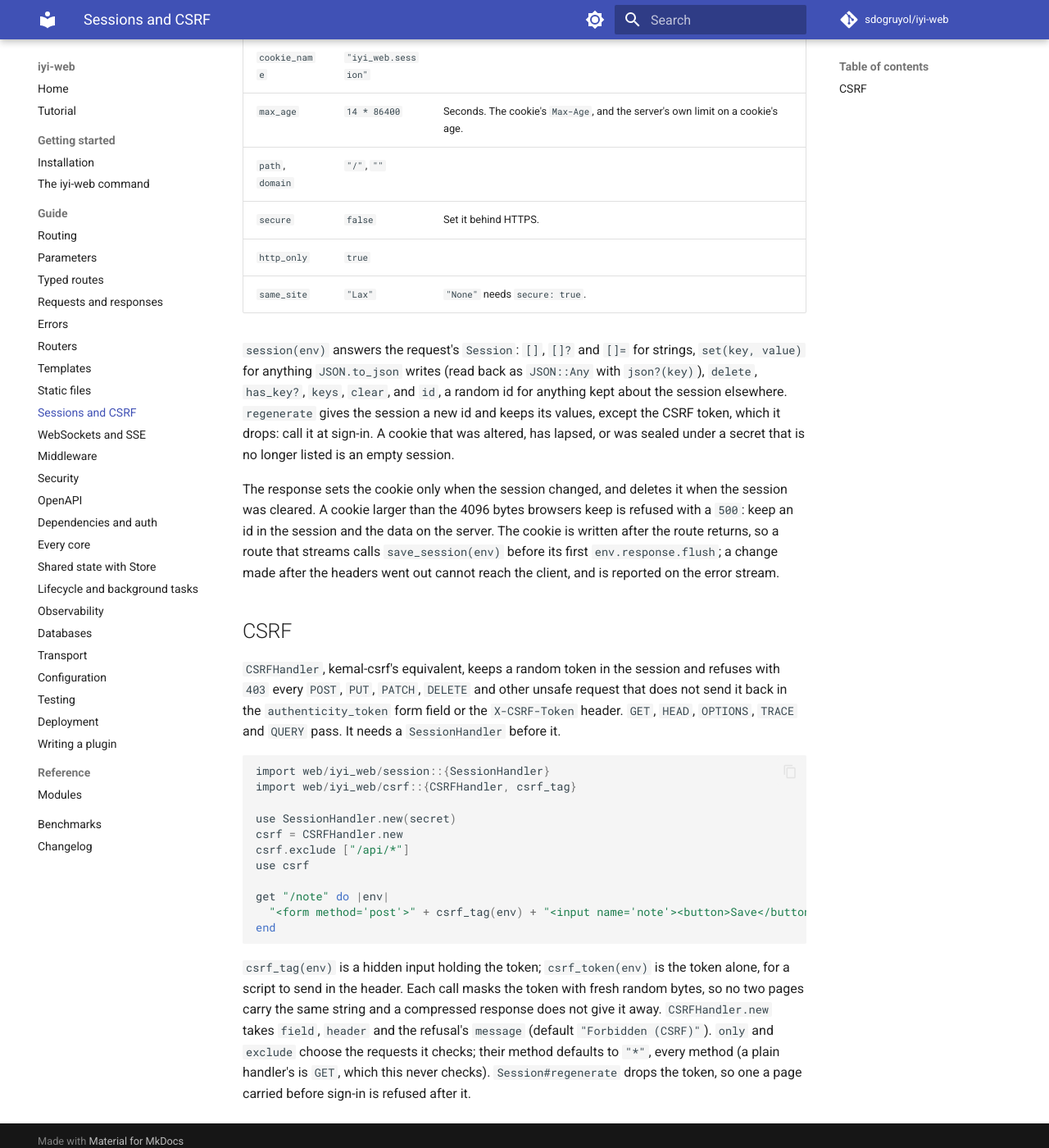
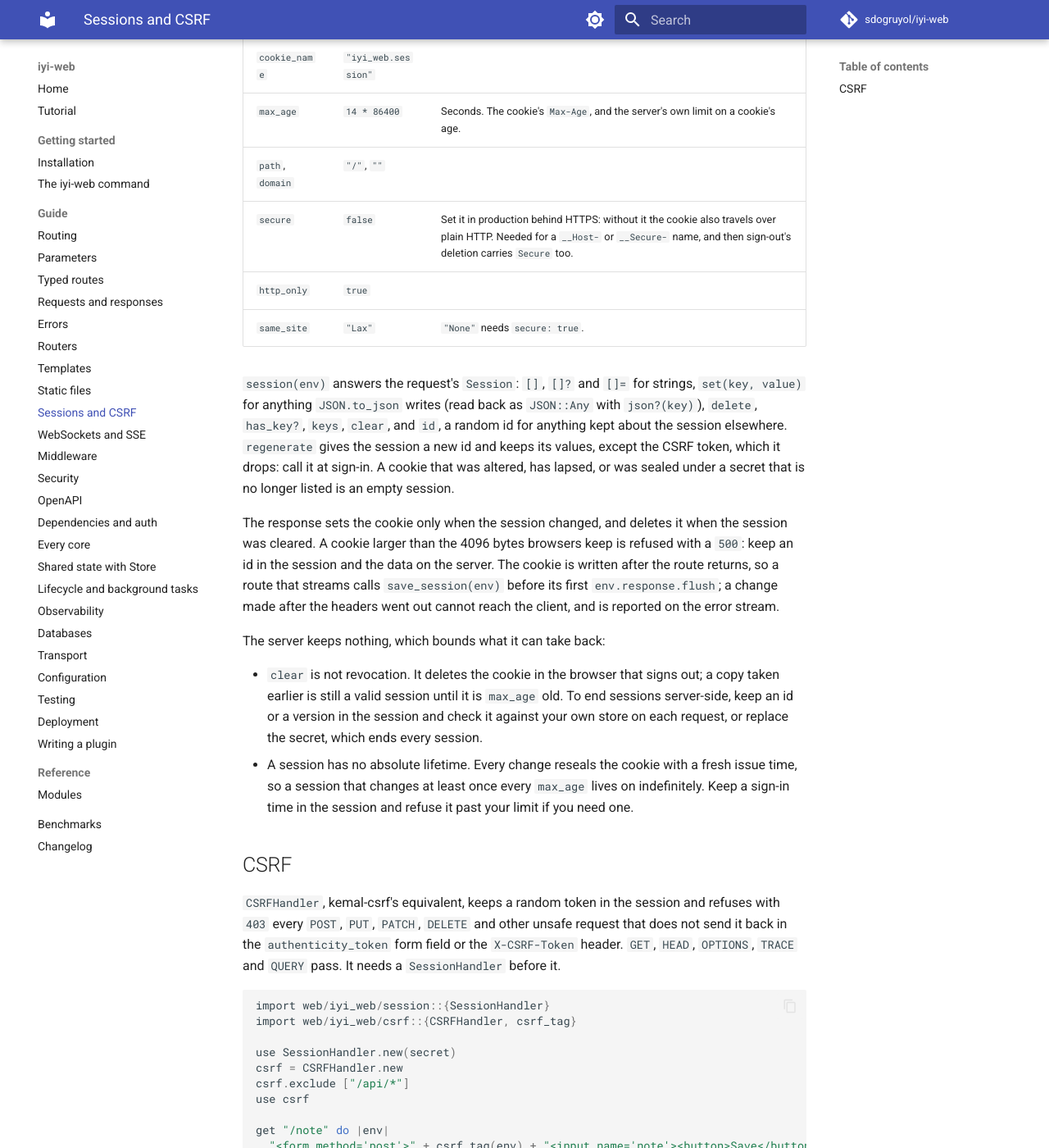
Before and after one commit to sdogruyol/iyi-web, an MkDocs documentation site: the page built from docs/sessions-and-csrf.md, in a window 1280 px wide and 1400 px high, scrolled down 874 px. Shown: the whole window at 82% size. Built offline with MkDocs 1.6.1 and Material for MkDocs 9.7.7, drawn with Linux system fonts in a browser that asks for light colours; comment, search, counter and statistics services are not loaded.

Commit message:
Document what a cookie session cannot revoke, and when to set secure

```diff
--- a/docs/sessions-and-csrf.md
+++ b/docs/sessions-and-csrf.md
@@ -37,7 +37,7 @@ the handler is made. `SessionHandler.new` also takes:
 | `cookie_name` | `"iyi_web.session"` | |
 | `max_age` | `14 * 86400` | Seconds. The cookie's `Max-Age`, and the server's own limit on a cookie's age. |
 | `path`, `domain` | `"/"`, `""` | |
-| `secure` | `false` | Set it behind HTTPS. |
+| `secure` | `false` | Set it in production behind HTTPS: without it the cookie also travels over plain HTTP. Needed for a `__Host-` or `__Secure-` name, and then sign-out's deletion carries `Secure` too. |
 | `http_only` | `true` | |
 | `same_site` | `"Lax"` | `"None"` needs `secure: true`. |
 
@@ -56,6 +56,18 @@ server. The cookie is written after the route returns, so a route that
 streams calls `save_session(env)` before its first `env.response.flush`; a
 change made after the headers went out cannot reach the client, and is
 reported on the error stream.
+
+The server keeps nothing, which bounds what it can take back:
+
+- `clear` is not revocation. It deletes the cookie in the browser that
+  signs out; a copy taken earlier is still a valid session until it is
+  `max_age` old. To end sessions server-side, keep an id or a version in
+  the session and check it against your own store on each request, or
+  replace the secret, which ends every session.
+- A session has no absolute lifetime. Every change reseals the cookie with
+  a fresh issue time, so a session that changes at least once every
+  `max_age` lives on indefinitely. Keep a sign-in time in the session and
+  refuse it past your limit if you need one.
 
 ## CSRF
 
```
